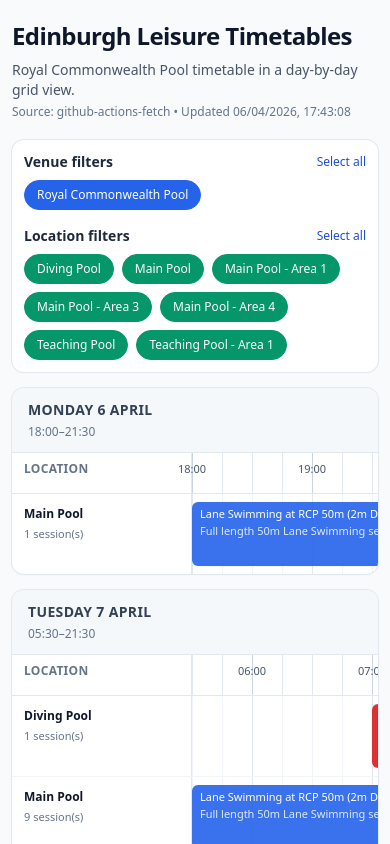
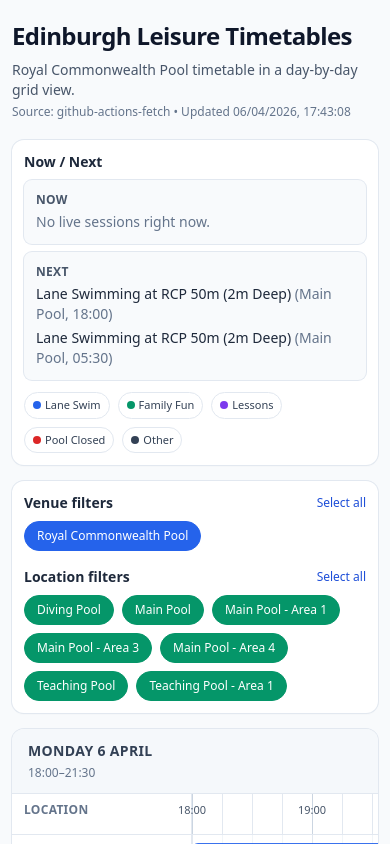
Before and after one commit to 4OH4-Ltd/ed.leisure.timetables, a React (Vite) app: page / in a window 390 px wide. Shown: the top 844 px of the page. Built offline with nearby package versions, Linux system fonts and the light colour scheme.

Commit message:
feat(ui): add now-next panel, timeline marker, and session color legend

```diff
--- a/src/App.jsx
+++ b/src/App.jsx
@@ -39,6 +39,23 @@
   return `${formatTimeLabel(start)}–${formatTimeLabel(end)}`
 }
 
+function getSessionType(title = '') {
+  const t = title.toLowerCase()
+  if (t.includes('pool closed')) return 'closed'
+  if (t.includes('lane swimming')) return 'lane'
+  if (t.includes('family fun')) return 'family'
+  if (t.includes('lesson') || t.includes('learn to swim')) return 'lesson'
+  return 'other'
+}
+
+function getSessionClasses(type) {
+  if (type === 'closed') return { bar: 'bg-red-600/95', sub: 'text-red-100' }
+  if (type === 'lane') return { bar: 'bg-blue-600/90', sub: 'text-blue-100' }
+  if (type === 'family') return { bar: 'bg-emerald-600/90', sub: 'text-emerald-100' }
+  if (type === 'lesson') return { bar: 'bg-violet-600/90', sub: 'text-violet-100' }
+  return { bar: 'bg-slate-700/90', sub: 'text-slate-200' }
+}
+
 async function loadData() {
   const res = await fetch('./data/schedules.json', { cache: 'no-store' })
   if (!res.ok) throw new Error('Could not load timetable data')
@@ -47,7 +64,7 @@
   return { ...data, source: data?.source || 'github-actions-fetch' }
 }
 
-function DayGrid({ day }) {
+function DayGrid({ day, nowMinutes, isToday }) {
   const minStart = Math.min(...day.items.map((i) => i.startMinutes))
   const maxEnd = Math.max(...day.items.map((i) => i.endMinutes))
   const dayStart = roundDownToStep(minStart)
@@ -56,6 +73,9 @@
 
   const ticks = []
   for (let t = dayStart; t <= dayEnd; t += STEP_MINUTES) ticks.push(t)
+
+  const showNowLine = isToday && nowMinutes >= dayStart && nowMinutes <= dayEnd
+  const nowX = (nowMinutes - dayStart) * PX_PER_MINUTE
 
   return (
     <section className="overflow-hidden rounded-xl bg-white shadow-sm ring-1 ring-slate-200">
@@ -100,6 +120,7 @@
                   </div>
                 )
               })}
+              {showNowLine && <div className="absolute top-0 bottom-0 w-0.5 bg-orange-500" style={{ left: nowX }} />}
               <div className="h-10" />
             </div>
           </div>
@@ -132,29 +153,26 @@
                     )
                   })}
 
+                  {showNowLine && <div className="absolute top-0 bottom-0 w-0.5 bg-orange-500" style={{ left: nowX }} />}
+
                   {location.items.map((item, idx) => {
                     const left = (item.startMinutes - dayStart) * PX_PER_MINUTE
                     const width = Math.max((item.endMinutes - item.startMinutes) * PX_PER_MINUTE, 8)
-                    const isClosed = item.title.toLowerCase().includes('pool closed')
+                    const type = getSessionType(item.title)
+                    const classes = getSessionClasses(type)
 
                     return (
                       <div
                         key={`${item.start_time}-${item.title}-${idx}`}
-                        className={`absolute top-2 bottom-2 overflow-hidden rounded-md px-2 py-1 text-[11px] text-white shadow-sm ${
-                          isClosed ? 'bg-red-600/95' : 'bg-blue-600/90'
-                        }`}
+                        className={`absolute top-2 bottom-2 overflow-hidden rounded-md px-2 py-1 text-[11px] text-white shadow-sm ${classes.bar}`}
                         style={{ left, width }}
                         title={`${item.title} • ${formatTimeRange(item.startMinutes, item.endMinutes)}`}
                       >
                         <p className="truncate font-medium">{item.title}</p>
-                        {item.subtitle && (
-                          <p className={`truncate ${isClosed ? 'text-red-100' : 'text-blue-100'}`}>
-                            {item.subtitle}
-                          </p>
-                        )}
+                        {item.subtitle && <p className={`truncate ${classes.sub}`}>{item.subtitle}</p>}
                       </div>
-                    )}
-                  )}
+                    )
+                  })}
                 </div>
               </li>
             ))}
@@ -171,6 +189,7 @@
   const [error, setError] = useState('')
   const [selectedVenues, setSelectedVenues] = useState([])
   const [selectedLocations, setSelectedLocations] = useState([])
+  const [now, setNow] = useState(new Date())
 
   useEffect(() => {
     let cancelled = false
@@ -189,6 +208,11 @@
     return () => {
       cancelled = true
     }
+  }, [])
+
+  useEffect(() => {
+    const timer = setInterval(() => setNow(new Date()), 60000)
+    return () => clearInterval(timer)
   }, [])
 
   const allVenues = useMemo(() => {
@@ -242,6 +266,8 @@
         location_name: item.location_name || 'Unknown location',
         startMinutes: minutesSinceMidnight(start),
         endMinutes: minutesSinceMidnight(end),
+        startDate: start,
+        endDate: end,
       }
 
       if (!map.has(item.date)) map.set(item.date, [])
@@ -268,6 +294,21 @@
       })
   }, [filteredItems])
 
+  const nowNext = useMemo(() => {
+    const current = filteredItems
+      .map((i) => ({ ...i, start: toDateTime(i.start_time), end: toDateTime(i.end_time) }))
+      .filter((i) => i.start <= now && i.end >= now)
+      .sort((a, b) => a.end - b.end)
+
+    const upcoming = filteredItems
+      .map((i) => ({ ...i, start: toDateTime(i.start_time), end: toDateTime(i.end_time) }))
+      .filter((i) => i.start > now)
+      .sort((a, b) => a.start - b.start)
+      .slice(0, 2)
+
+    return { current, upcoming }
+  }, [filteredItems, now])
+
   const toggleVenue = (venue) => {
     setSelectedVenues((prev) => {
       if (prev.includes(venue)) return prev.filter((v) => v !== venue)
@@ -290,6 +331,9 @@
     setSelectedLocations((prev) => (prev.length === allLocations.length ? [] : allLocations))
   }
 
+  const todayIso = now.toISOString().slice(0, 10)
+  const nowMinutes = minutesSinceMidnight(now)
+
   return (
     <main className="min-h-screen bg-slate-50 text-slate-900">
       <div className="mx-auto w-full max-w-7xl px-3 py-5 md:px-6 md:py-8">
@@ -303,6 +347,55 @@
             {data.updatedAt ? ` • Updated ${new Date(data.updatedAt).toLocaleString('en-GB')}` : ''}
           </p>
         </header>
+
+        <section className="mb-4 rounded-xl bg-white p-3 shadow-sm ring-1 ring-slate-200 md:mb-6 md:p-4">
+          <div className="mb-2 flex items-center justify-between gap-2">
+            <h2 className="text-sm font-semibold text-slate-800">Now / Next</h2>
+          </div>
+
+          <div className="grid gap-2 md:grid-cols-2">
+            <div className="rounded-lg bg-slate-50 p-3 ring-1 ring-slate-200">
+              <p className="text-xs font-semibold uppercase tracking-wide text-slate-600">Now</p>
+              {nowNext.current.length ? (
+                nowNext.current.slice(0, 2).map((item, idx) => (
+                  <p key={`${item.start_time}-${idx}`} className="mt-1 text-sm text-slate-800">
+                    {item.title} <span className="text-slate-500">({item.location_name})</span>
+                  </p>
+                ))
+              ) : (
+                <p className="mt-1 text-sm text-slate-500">No live sessions right now.</p>
+              )}
+            </div>
+            <div className="rounded-lg bg-slate-50 p-3 ring-1 ring-slate-200">
+              <p className="text-xs font-semibold uppercase tracking-wide text-slate-600">Next</p>
+              {nowNext.upcoming.length ? (
+                nowNext.upcoming.map((item, idx) => (
+                  <p key={`${item.start_time}-${idx}`} className="mt-1 text-sm text-slate-800">
+                    {item.title}{' '}
+                    <span className="text-slate-500">({item.location_name}, {item.start.toLocaleTimeString('en-GB', { hour: '2-digit', minute: '2-digit', hour12: false })})</span>
+                  </p>
+                ))
+              ) : (
+                <p className="mt-1 text-sm text-slate-500">No upcoming sessions in range.</p>
+              )}
+            </div>
+          </div>
+
+          <div className="mt-3 flex flex-wrap gap-2 text-[11px]">
+            {[
+              ['Lane Swim', 'bg-blue-600'],
+              ['Family Fun', 'bg-emerald-600'],
+              ['Lessons', 'bg-violet-600'],
+              ['Pool Closed', 'bg-red-600'],
+              ['Other', 'bg-slate-700'],
+            ].map(([label, color]) => (
+              <span key={label} className="inline-flex items-center gap-1 rounded-full border border-slate-200 bg-white px-2 py-1 text-slate-700">
+                <span className={`h-2 w-2 rounded-full ${color}`} />
+                {label}
+              </span>
+            ))}
+          </div>
+        </section>
 
         <section className="mb-4 rounded-xl bg-white p-3 shadow-sm ring-1 ring-slate-200 md:mb-6 md:p-4">
           <div className="mb-2 flex items-center justify-between gap-2">
@@ -379,7 +472,7 @@
 
         <div className="space-y-4 md:space-y-6">
           {grouped.map((day) => (
-            <DayGrid key={day.date} day={day} />
+            <DayGrid key={day.date} day={day} nowMinutes={nowMinutes} isToday={day.date === todayIso} />
           ))}
         </div>
       </div>
```
